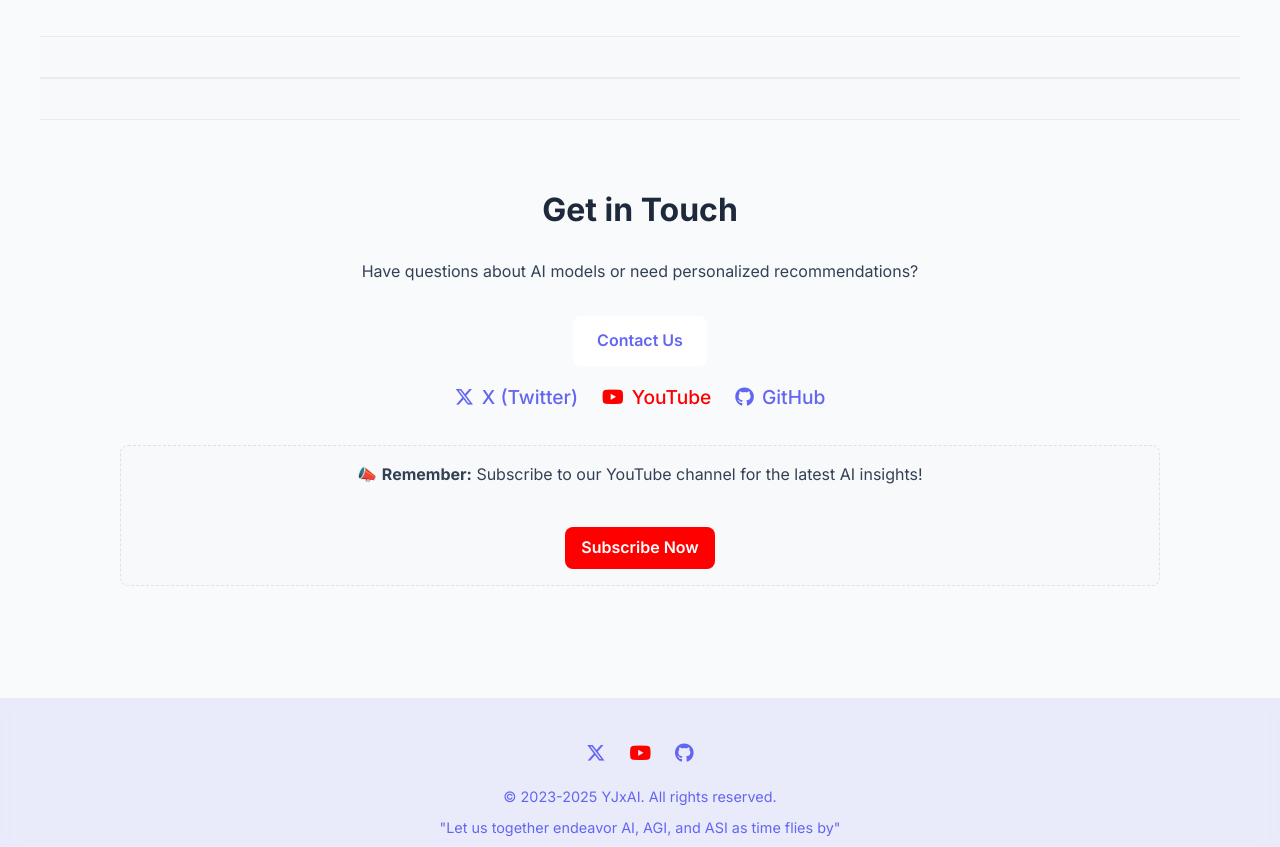
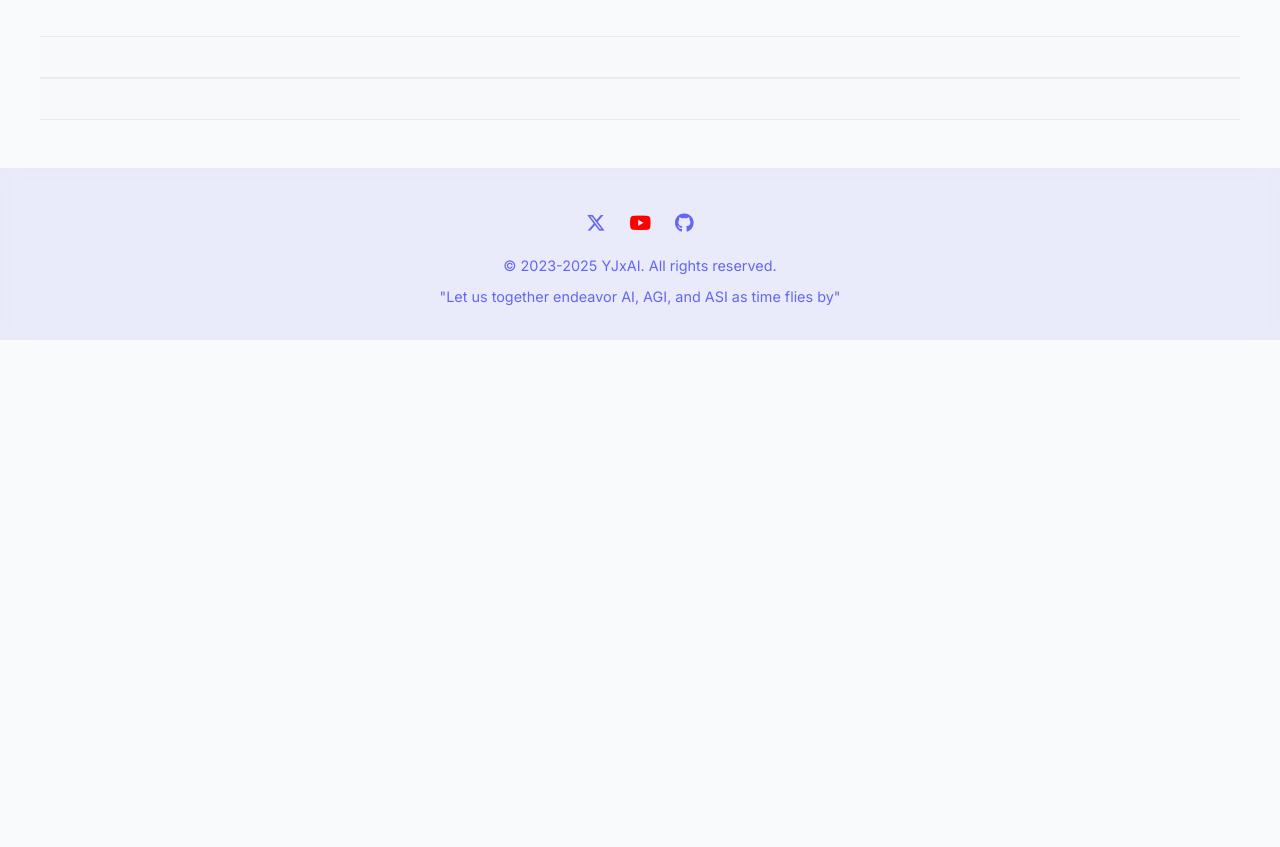
Before and after one commit to yjrocks712/yjxai-landing-page, a plain HTML site: page index.html in a window 1280 px wide. Shown: the part 1880-2727 px from the top of the page. After the commit the page ends 2220 px from the top, so only its background shows below. Drawn offline with Linux system fonts and the light colour scheme.

Commit message:
Move Get in Touch section from index.html to main.html (front page)

```diff
--- a/index.html
+++ b/index.html
@@ -302,23 +302,6 @@
                      (adsbygoogle = window.adsbygoogle || []).push({});
                 </script>
             </div>
-
-            <section id="contact" class="contact">
-                <div class="container">
-                    <h2>Get in Touch</h2>
-                    <p>Have questions about AI models or need personalized recommendations?</p>
-                    <a href="mailto:pipinstalltechtips@gmail.com" class="btn">Contact Us</a>
-                    <div class="social-links">
-                        <a href="https://x.com/JehoashY91708" class="social-link"><i class="fa-brands fa-x-twitter"></i> X (Twitter)</a>
-                        <a href="https://www.youtube.com/channel/UCgXDesc6IZBfNWqWJ3fBpdg" class="social-link youtube-link"><i class="fa-brands fa-youtube"></i> YouTube</a>
-                        <a href="https://github.com/yjrocks712" class="social-link"><i class="fa-brands fa-github"></i> GitHub</a>
-                    </div>
-                    <div class="subscribe-reminder">
-                        <p>📣 <strong>Remember:</strong> Subscribe to our YouTube channel for the latest AI insights!</p>
-                        <a href="https://www.youtube.com/channel/UCgXDesc6IZBfNWqWJ3fBpdg?sub_confirmation=1" class="btn btn-youtube-small" target="_blank">Subscribe Now</a>
-                    </div>
-                </div>
-            </section>
         </main>
 
         <!-- Right Sidebar Ad - Only visible on large screens -->
```
Also changed, not shown: main.html (+12 -0 lines).
